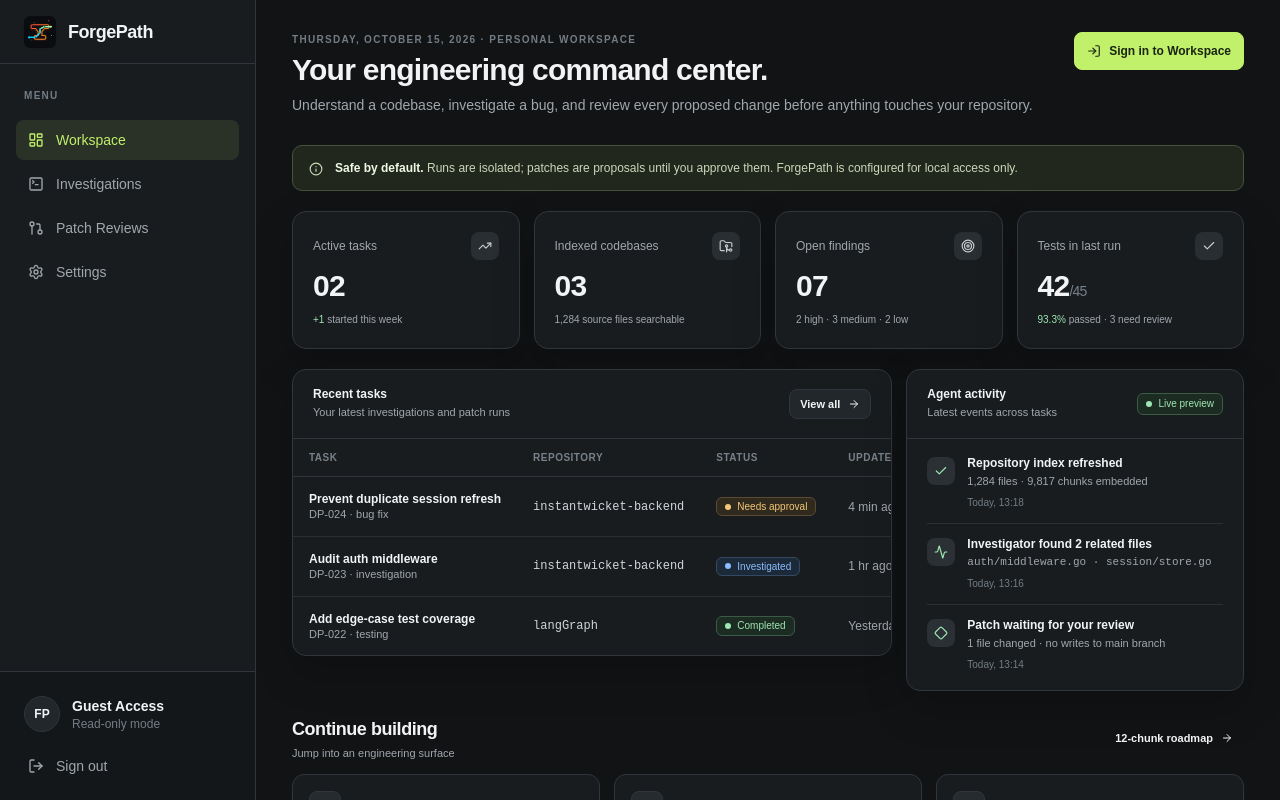
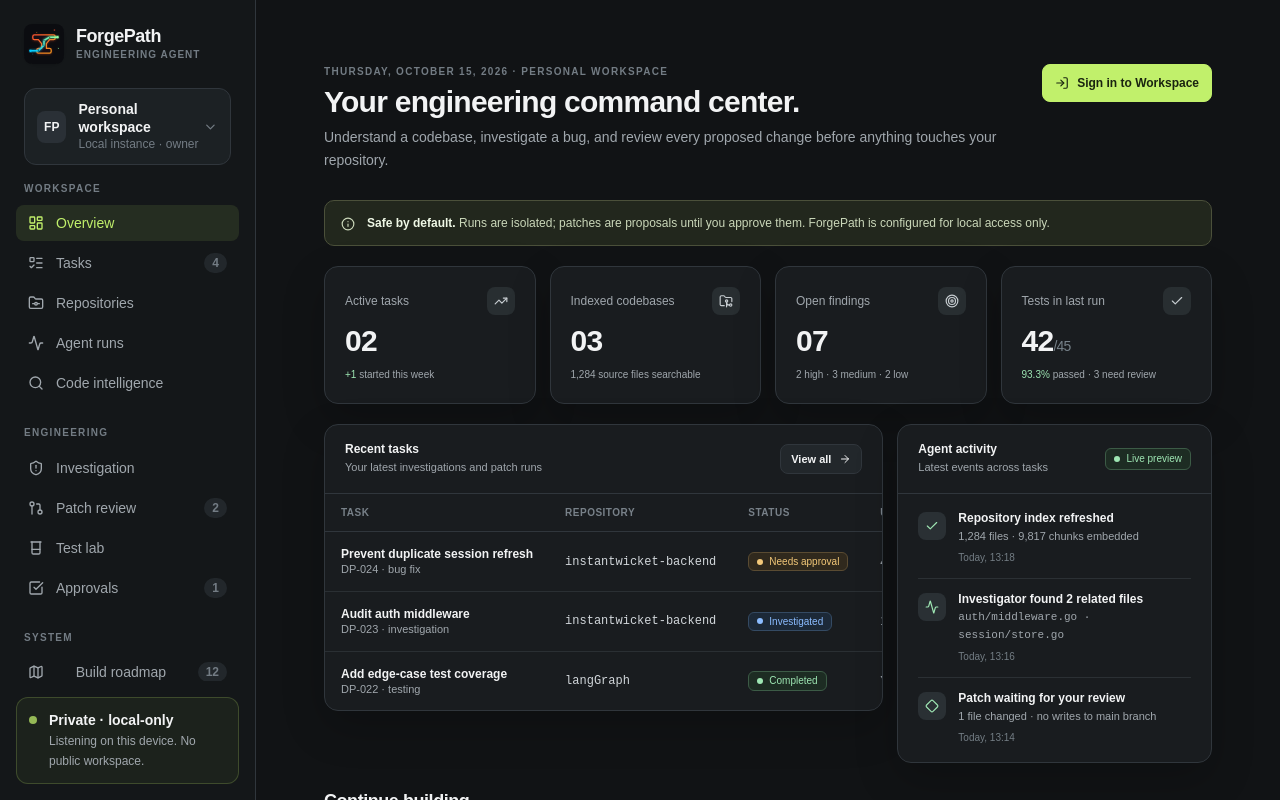
Before and after one commit to Avi-0009/ForgePath--Frontend, a React (Vite) app: page / in a window 1280 px wide. Built offline with nearby package versions, Linux system fonts and the light colour scheme; no server answers.

Commit message:
implement Sidebar for mobile and desktop view

```diff
--- a/src/App.tsx
+++ b/src/App.tsx
@@ -2,13 +2,36 @@ import { Route, Routes, Outlet } from 'react-router-dom'
 import HomePage from "./layouts/HomePage"
 import AuthPage from './pages/AuthPage'
 import Sidebar from './components/layout/Sidebar'
+import { useState } from 'react'
+import { HelpCircle, Menu, User } from 'lucide-react'
 
 const MainLayout = () => {
+  const [isSidebarOpen, setIsSidebarOpen] = useState(false);
+
   return (
-    <div className="flex h-screen w-full bg-app-bg overflow-hidden">
-      <Sidebar />
-      <main className="flex-1 overflow-y-auto">
-        <Outlet />
+    <div className="flex h-screen w-full bg-app-bg overflow-hidden relative">
+      <Sidebar isOpen={isSidebarOpen} setIsOpen={setIsSidebarOpen} />
+      <main className="flex-1 overflow-y-auto flex flex-col relative">
+        <header className="md:hidden flex items-center justify-between p-4 border-b border-app-line bg-[#141719] z-20">
+          <button>
+            <Menu className='w-5 h-5'/>
+          </button>
+          <div className="flex items-center gap-2">
+            <div className="flex items-center gap-2 px-3 h-10 rounded-lg border border-app-line bg-[#1c2124] text-xs font-medium text-app-muted">
+              <div className="w-1.5 h-1.5 rounded-full bg-app-accent"></div>
+              Running locally
+            </div>
+            <button className="w-10 h-10 rounded-lg border border-app-line bg-[#1c2124] flex items-center justify-center text-app-muted hover:text-app-text">
+              <HelpCircle className="w-4 h-4" />
+            </button>
+            <button className="w-10 h-10 rounded-lg border border-app-line bg-[#1c2124] flex items-center justify-center text-app-muted hover:text-app-text">
+              <User className="w-4 h-4" />
+            </button>
+          </div>
+        </header>
+        <div className='p-4 sm:p-8 flex-1'>
+          <Outlet />
+        </div>
       </main>
     </div>
   )
--- a/src/components/auth/LoginForm.tsx
+++ b/src/components/auth/LoginForm.tsx
@@ -1,11 +1,12 @@
 import { useState } from "react";
-import { User, Lock, ArrowRight, Eye, EyeOff, Hammer } from "lucide-react";
+import { User, Lock, ArrowRight, Eye, EyeOff } from "lucide-react";
 import { useNavigate, NavLink } from "react-router-dom";
 import { z } from "zod";
 import toast from "react-hot-toast";
 import { Login } from "../../Api/Auth";
 import { getApiError } from "../../utils/apiError";
 import { useAuthStore } from "../../store/useAuthStore";
+import logo from '../../assets/forgepath.svg';
 
 interface LoginFormProps {
   setIsSignUp: (val: boolean) => void;
@@ -75,7 +76,7 @@ const LoginForm = ({ setIsSignUp }: LoginFormProps) => {
 
       <div className="flex md:hidden items-center gap-2 mb-8">
         <div className="w-9 h-9 rounded-xl bg-app-accent text-app-accent-ink grid place-items-center">
-          <Hammer className="w-5 h-5" />
+          <img src={logo} alt="ForgePath Logo" className="w-10 h-10  absolute" />
         </div>
         <div className="font-manrope font-extrabold tracking-tight text-app-text">
           ForgePath
--- a/src/components/auth/SignupForm.tsx
+++ b/src/components/auth/SignupForm.tsx
@@ -5,7 +5,6 @@ import {
   ArrowRight,
   Eye,
   EyeOff,
-  Hammer,
   UserRound,
   AtSign,
 } from "lucide-react";
@@ -14,6 +13,7 @@ import { z } from "zod";
 import toast from "react-hot-toast";
 import { Register } from "../../Api/Auth";
 import { getApiError } from "../../utils/apiError";
+import logo from '../../assets/forgepath.svg';
 
 interface SignupFormProps {
   setIsSignUp: (val: boolean) => void;
@@ -110,7 +110,7 @@ const SignupForm = ({ setIsSignUp }: SignupFormProps) => {
       {/* Mobile-only brand */}
       <div className="flex md:hidden items-center gap-2 mb-8">
         <div className="w-9 h-9 rounded-xl bg-app-accent text-app-accent-ink grid place-items-center">
-          <Hammer className="w-5 h-5" />
+          <img src={logo} alt="ForgePath Logo" className="w-10 h-10 absolute" />
         </div>
         <div className="font-manrope font-extrabold tracking-tight text-app-text">
           ForgePath
--- a/src/components/layout/Sidebar.tsx
+++ b/src/components/layout/Sidebar.tsx
@@ -1,81 +1,118 @@
 import { NavLink } from "react-router-dom";
 import {
-  LayoutDashboard,
-  TerminalSquare,
-  GitPullRequest,
-  Settings,
-  LogOut
+  LayoutDashboard, ListTodo, FolderGit, Activity, Search,
+  ShieldAlert, GitPullRequest, Beaker, CheckSquare,
+  Map, Settings, ChevronDown
 } from "lucide-react";
-import { useAuthStore } from '../../store/useAuthStore';
+import { useAuthStore } from "../../store/useAuthStore";
 import logo from '../../assets/forgepath.svg';
 
+interface SidebarProps {
+  isOpen: boolean;
+  setIsOpen: (val: boolean) => void;
+}
 
-const Sidebar = () => {
-  const { user, logout } = useAuthStore();
-
-  const navItems = [
-    { name: "Workspace", path: "/", icon: LayoutDashboard },
-    { name: "Investigations", path: "/investigations", icon: TerminalSquare },
-    { name: "Patch Reviews", path: "/patches", icon: GitPullRequest },
-    { name: "Settings", path: "/settings", icon: Settings },
-  ];
+const Sidebar = ({ isOpen, setIsOpen }: SidebarProps) => {
+  const { user } = useAuthStore();
 
   return (
-    <aside className="w-64 h-screen bg-app-panel border-r border-app-line flex-col hidden md:flex shrink-0 sticky top-0">
-      <div className="h-16 flex items-center px-6 border-b border-app-line">
-        <div className="w-8 h-8 rounded-xl bg-app-accent text-app-accent-ink grid place-items-center mr-3 shadow-sm">
-          <img src={logo} alt="ForgePath Logo" className="w-8 h-8" />
-        </div>
-        <span className="font-manrope font-extrabold tracking-tight text-app-text text-lg">
-          ForgePath
-        </span>
-      </div>
-
-      <nav className="flex-1 py-6 px-4 space-y-1 overflow-y-auto">
-        <div className="text-micro tracking-eyebrow uppercase text-app-dim font-bold mb-4 px-2">
-          Menu
-        </div>
-
-        {navItems.map((item) => (
-          <NavLink
-            key={item.name}
-            to={item.path}
-            className={({ isActive }) =>
-              `flex items-center gap-3 px-3 py-2.5 rounded-lg text-sm font-medium transition-colors ${
-                isActive
-                  ? "bg-app-accent/10 text-app-accent"
-                  : "text-app-muted hover:bg-app-btn hover:text-app-text"
-              }`
-            }
-          >
-            <item.icon className="w-4 h-4" />
-            {item.name}
-          </NavLink>
-        ))}
-      </nav>
-
-      <div className="p-4 border-t border-app-line bg-app-bg/50">
-        <div className="flex items-center gap-3 px-2 py-2 mb-2">
-          <div className="w-9 h-9 rounded-full bg-app-btn border border-app-line flex items-center justify-center text-xs font-bold text-app-text shrink-0">
-            {user?.avatar || "FP"}
+    <aside
+      className={`fixed inset-y-0 left-0 z-40 w-72 md:w-64 h-screen bg-[#141719] border-r border-app-line flex flex-col shrink-0 transition-transform duration-300 ease-in-out md:relative md:translate-x-0 ${
+        isOpen ? 'translate-x-0' : '-translate-x-full'
+      }`}
+    >
+      <div className="pt-6 px-6 pb-4">
+        <div className="flex items-center gap-3 mb-6">
+          <div className="w-10 h-10 rounded-xl bg-app-accent text-app-accent-ink grid place-items-center shadow-sm">
+            <img src={logo} alt="ForgePath Logo" className="w- h-" />
           </div>
-          <div className="flex-1 min-w-0">
-            <div className="text-sm font-semibold text-app-text truncate">
-              {user?.name || "Guest Access"}
-            </div>
-            <div className="text-xs text-app-dim truncate">
-              {user?.email || "Read-only mode"}
-            </div>
+          <div>
+            <div className="font-manrope font-extrabold tracking-tight text-app-text text-lg leading-tight">ForgePath</div>
+            <div className="text-micro uppercase tracking-widest text-app-dim font-bold">Engineering Agent</div>
           </div>
         </div>
 
-        <button
-          onClick={logout}
-          className="flex items-center gap-3 px-3 py-2 w-full rounded-lg text-sm font-medium text-app-muted hover:bg-status-red/10 hover:text-status-red transition-colors"
-        >
-          <LogOut className="w-4 h-4 shrink-0" />
-          Sign out
+        <button className="w-full flex items-center justify-between p-3 rounded-xl border border-app-line bg-[#1c2124] hover:bg-app-btn transition-colors text-left">
+          <div className="flex items-center gap-3">
+            <div className="w-8 h-8 rounded-lg bg-[#2a3036] flex items-center justify-center text-xs font-bold text-app-text">
+              {user?.avatar || "FP"}
+            </div>
+            <div>
+              <div className="text-sm font-bold text-app-text leading-tight">Personal workspace</div>
+              <div className="text-xs text-app-dim">Local instance · owner</div>
+            </div>
+          </div>
+          <ChevronDown className="w-4 h-4 text-app-dim" />
         </button>
+      </div>
+
+      <nav className="flex-1 px-4 overflow-y-auto pb-6 space-y-6">
+        <div>
+          <div className="text-micro tracking-eyebrow uppercase text-app-dim font-bold mb-2 px-2">Workspace</div>
+          <div className="space-y-1">
+            <NavLink to="/" onClick={() => setIsOpen(false)} className={({isActive}) => `flex items-center gap-3 px-3 py-2 rounded-lg text-sm font-medium transition-colors ${isActive ? "bg-app-accent/10 text-app-accent" : "text-app-muted hover:bg-app-btn hover:text-app-text"}`}>
+              <LayoutDashboard className="w-4 h-4" /> Overview
+            </NavLink>
+            <NavLink to="/tasks" onClick={() => setIsOpen(false)} className="flex items-center justify-between px-3 py-2 rounded-lg text-sm font-medium text-app-muted hover:bg-app-btn hover:text-app-text transition-colors">
+              <div className="flex items-center gap-3"><ListTodo className="w-4 h-4" /> Tasks</div>
+              <span className="bg-app-btn text-app-dim text-xs py-0.5 px-2 rounded-full font-bold">4</span>
+            </NavLink>
+            <NavLink to="/repos" onClick={() => setIsOpen(false)} className="flex items-center gap-3 px-3 py-2 rounded-lg text-sm font-medium text-app-muted hover:bg-app-btn hover:text-app-text transition-colors">
+              <FolderGit className="w-4 h-4" /> Repositories
+            </NavLink>
+            <NavLink to="/runs" onClick={() => setIsOpen(false)} className="flex items-center gap-3 px-3 py-2 rounded-lg text-sm font-medium text-app-muted hover:bg-app-btn hover:text-app-text transition-colors">
+              <Activity className="w-4 h-4" /> Agent runs
+            </NavLink>
+            <NavLink to="/intel" onClick={() => setIsOpen(false)} className="flex items-center gap-3 px-3 py-2 rounded-lg text-sm font-medium text-app-muted hover:bg-app-btn hover:text-app-text transition-colors">
+              <Search className="w-4 h-4" /> Code intelligence
+            </NavLink>
+          </div>
+        </div>
+
+        <div>
+          <div className="text-micro tracking-eyebrow uppercase text-app-dim font-bold mb-2 px-2">Engineering</div>
+          <div className="space-y-1">
+            <NavLink to="/investigation" onClick={() => setIsOpen(false)} className="flex items-center gap-3 px-3 py-2 rounded-lg text-sm font-medium text-app-muted hover:bg-app-btn hover:text-app-text transition-colors">
+              <ShieldAlert className="w-4 h-4" /> Investigation
+            </NavLink>
+            <NavLink to="/patch-review" onClick={() => setIsOpen(false)} className="flex items-center justify-between px-3 py-2 rounded-lg text-sm font-medium text-app-muted hover:bg-app-btn hover:text-app-text transition-colors">
+              <div className="flex items-center gap-3"><GitPullRequest className="w-4 h-4" /> Patch review</div>
+              <span className="bg-app-btn text-app-dim text-xs py-0.5 px-2 rounded-full font-bold">2</span>
+            </NavLink>
+            <NavLink to="/test-lab" onClick={() => setIsOpen(false)} className="flex items-center gap-3 px-3 py-2 rounded-lg text-sm font-medium text-app-muted hover:bg-app-btn hover:text-app-text transition-colors">
+              <Beaker className="w-4 h-4" /> Test lab
+            </NavLink>
+            <NavLink to="/approvals" onClick={() => setIsOpen(false)} className="flex items-center justify-between px-3 py-2 rounded-lg text-sm font-medium text-app-muted hover:bg-app-btn hover:text-app-text transition-colors">
+              <div className="flex items-center gap-3"><CheckSquare className="w-4 h-4" /> Approvals</div>
+              <span className="bg-app-btn text-app-dim text-xs py-0.5 px-2 rounded-full font-bold">1</span>
+            </NavLink>
+          </div>
+        </div>
+
+        <div>
+          <div className="text-micro tracking-eyebrow uppercase text-app-dim font-bold mb-2 px-2">System</div>
+          <div className="space-y-1">
+            <NavLink to="/roadmap" onClick={() => setIsOpen(false)} className="flex items-center justify-between px-3 py-2 rounded-lg text-sm font-medium text-app-muted hover:bg-app-btn hover:text-app-text transition-colors">
+
+<Map className="w-4 h-4" />
+<div className="flex items-center gap-3"> Build roadmap</div>
+              <span className="bg-app-btn text-app-dim text-xs py-0.5 px-2 rounded-full font-bold">12</span>
+            </NavLink>
+            <NavLink to="/settings" onClick={() => setIsOpen(false)} className="flex items-center gap-3 px-3 py-2 rounded-lg text-sm font-medium text-app-muted hover:bg-app-btn hover:text-app-text transition-colors">
+              <Settings className="w-4 h-4" /> Settings
+            </NavLink>
+          </div>
+        </div>
+      </nav>
+
+      <div className="p-4 mt-auto">
+        <div className="p-3 rounded-xl border border-app-accent/20 bg-app-accent/5 flex items-start gap-3">
+          <div className="w-2 h-2 rounded-full bg-app-accent mt-1.5 shrink-0 animate-pulse"></div>
+          <div>
+            <div className="text-sm font-bold text-app-text">Private · local-only</div>
+            <div className="text-xs text-app-muted mt-0.5 leading-relaxed">Listening on this device. No public workspace.</div>
+          </div>
+        </div>
       </div>
     </aside>
   );
```
